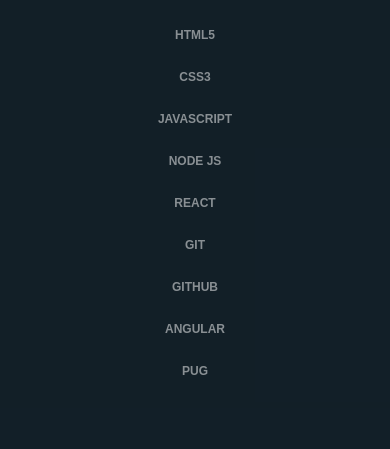
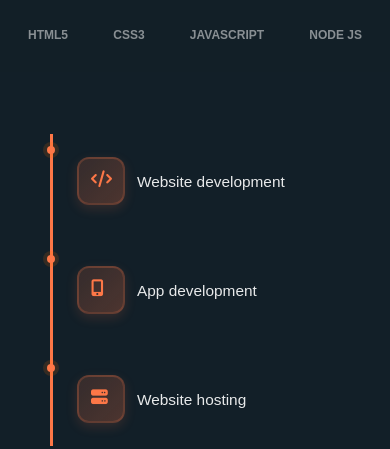
Before and after one commit to Anemys21/MonPortfolio, a plain HTML site: page index.html in a window 390 px wide. Shown: the part 615-1064 px from the top of the page. Drawn offline with Linux system fonts and the light colour scheme.

Commit message:
Portfolio final 1

```diff
--- a/style.css
+++ b/style.css
@@ -729,16 +729,20 @@
       height: 8px;
     }
     .langage {
-      display: grid;
-      grid-template-columns: repeat(2, 1fr);
-      gap: 12px;
-      padding: 12px;
+      display: flex;
+      flex-wrap: nowrap;
+      align-items: center;
+      justify-content: space-between;
+      gap: 8px;
+      padding: 8px 10px;
     }
     .langage h3 {
       font-size: 12px;
-      padding: 8px;
+      padding: 6px 8px;
       text-align: center;
-    }
+      flex: 0 0 auto;
+    }
+    .langage h3:nth-child(n+5) { display: none; }
     .footer-top {
       grid-template-columns: 1fr;
       text-align: center;
@@ -808,13 +812,19 @@
       font-size: 14px;
     }
     .langage {
-      grid-template-columns: 1fr;
-      gap: 8px;
+      display: flex;
+      flex-wrap: nowrap;
+      align-items: center;
+      justify-content: space-between;
+      gap: 6px;
+      padding: 6px 8px;
     }
     .langage h3 {
       font-size: 11px;
-      padding: 6px;
-    }
+      padding: 4px 6px;
+      flex: 0 0 auto;
+    }
+    .langage h3:nth-child(n+5) { display: none; }
     .menu li a {
       padding: 14px 10px;
       font-size: 15px;
```
